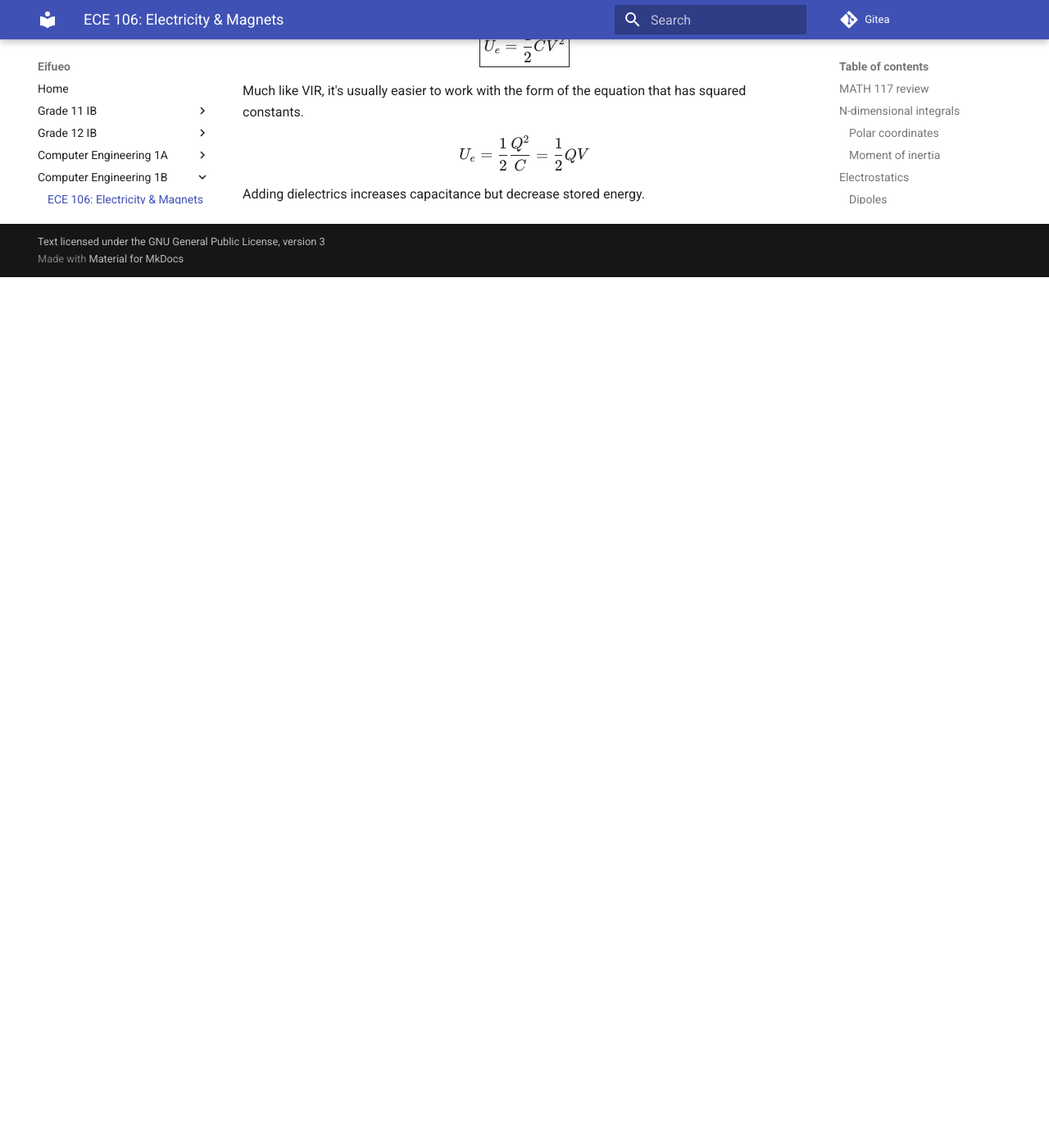
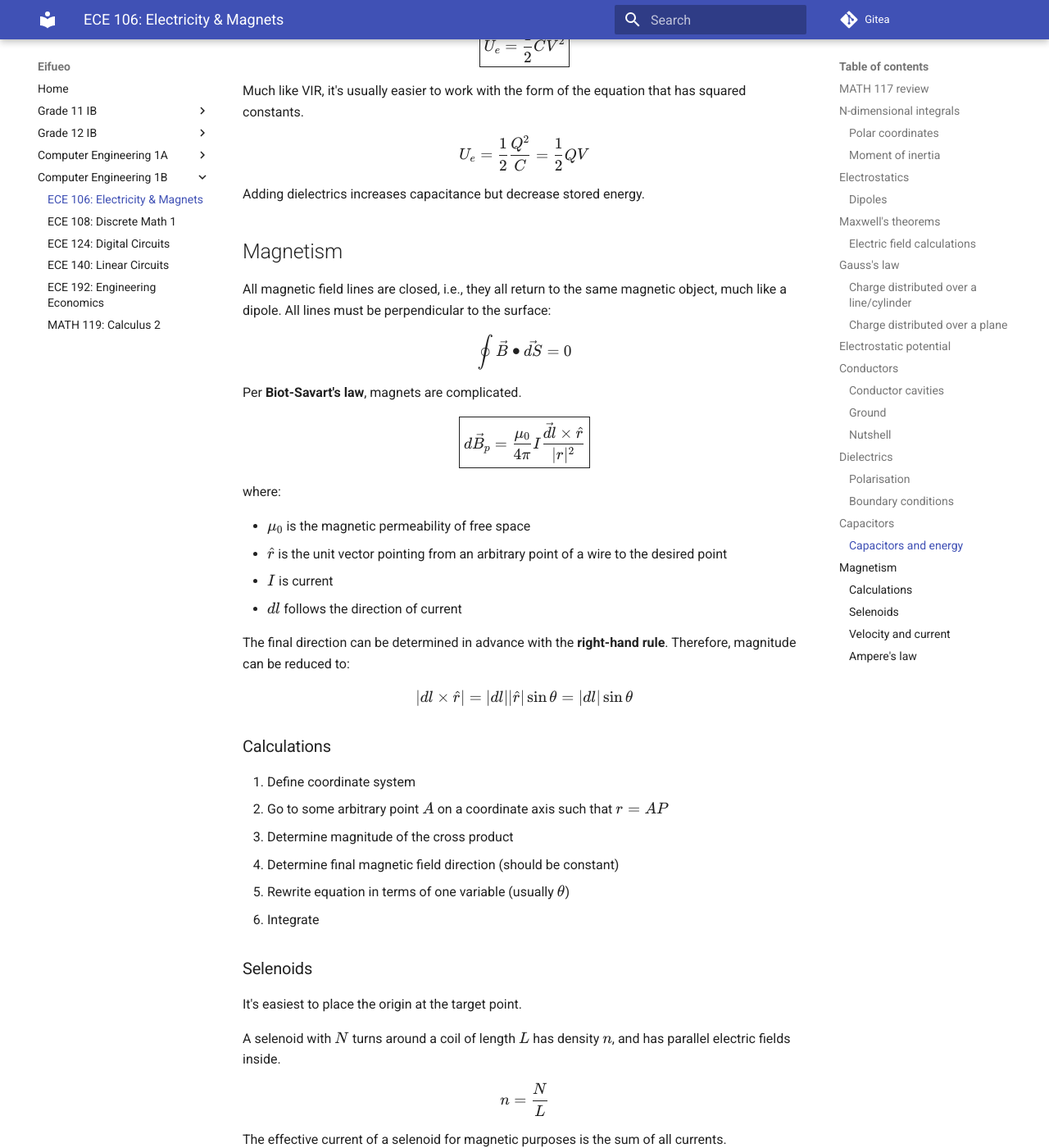
Before and after one commit to potatoeggy/eifueo, an MkDocs documentation site: the page built from docs/1b/ece106.md, in a window 1280 px wide and 1400 px high, scrolled down 14551 px. Shown: the whole window at 82% size. Built offline with MkDocs 1.6.1 and Material for MkDocs 9.7.7, drawn with Linux system fonts in a browser that asks for light colours; before the commit the page ends 14889 px from its top, so only the background shows below that; some of the changed text lies outside the part shown.

Commit message:
ece106: add magnets

```diff
--- a/docs/1b/ece106.md
+++ b/docs/1b/ece106.md
@@ -517,3 +517,108 @@ Much like VIR, it's usually easier to work with the form of the equation that ha
 $$U_e=\frac 1 2 \frac {Q^2}{C}=\frac 1 2 QV$$
 
 Adding dielectrics increases capacitance but decrease stored energy.
+
+## Magnetism
+
+All magnetic field lines are closed, i.e., they all return to the same magnetic object, much like a dipole. All lines must be perpendicular to the surface:
+
+$$\oint\vec B\bullet\vec{dS}=0$$
+
+Per **Biot-Savart's law**, magnets are complicated.
+
+$$\boxed{d\vec B_p=\frac{\mu_0}{4\pi}I\frac{\vec {dl}\times\hat r}{|r|^2}}$$
+
+where:
+
+- $\mu_0$ is the magnetic permeability of free space
+- $\hat r$ is the unit vector pointing from an arbitrary point of a wire to the desired point
+- $I$ is current
+- $dl$ follows the direction of current
+
+The final direction can be determined in advance with the **right-hand rule**. Therefore, magnitude can be reduced to:
+
+$$|dl\times\hat r|=|dl||\hat r|\sin\theta=|dl|\sin\theta$$
+
+### Calculations
+
+1. Define coordinate system
+2. Go to some arbitrary point $A$ on a coordinate axis such that $r=AP$
+3. Determine magnitude of the cross product
+4. Determine final magnetic field direction (should be constant)
+5. Rewrite equation in terms of one variable (usually $\theta$)
+6. Integrate
+
+### Selenoids
+
+It's easiest to place the origin at the target point.
+
+A selenoid with $N$ turns around a coil of length $L$ has density $n$, and has parallel electric fields inside.
+
+$$n=\frac N L$$
+
+The effective current of a selenoid for magnetic purposes is the sum of all currents.
+
+$$\boxed{I_{eff}=ndzI}$$
+
+where:
+
+- $dz$ is the axis in the direction of current
+- $I$ is current
+
+This can be substituted directly into Biot-Savart's law, although definite integration should be done **in the direction of the axis** (from the desired point to the farthest point of the selenoid).
+
+### Velocity and current
+
+Biot-Savart's law can be applied to moving charges:
+
+$$I\cdot \vec{dl}=\frac{dq\cdot dl}{dt}=dq\cdot \vec v$$
+
+### Ampere's law
+
+!!! definition
+    - **Drift velocity** is the average speed of electrons through a material.
+
+The **current density** $\vec J$ is the amount of charge per unit time that flows through a unit area of a cross section.
+
+$$\boxed{\vec J=nq\vec u=\rho_v\vec u}$$
+
+where:
+
+- $\vec u$ is drift velocity
+- $n$ is the charge per unit volume
+- $q$ is the total charge
+
+Ohmic resistors have current density proportional to electric field by a material's **conductivity** $\sigma$.
+
+$$\vec J=\sigma\vec E$$
+
+Resistivity is related to conductivity: $\rho=\frac 1\sigma$
+
+Integrating over a cross section returns current:
+
+$$\boxed{I=\oint\vec J\bullet\vec{dS}}$$
+
+**Ampere's law** asserts that magnetic flux due to all currents is equal to current enclosed inside a closed boundary/loop.
+
+$$
+\boxed{\begin{align*}
+\oint\vec B\bullet\vec{dl}&=\mu_0I_{enc} \\
+&=\mu_0\oint\vec J\bullet\vec{dS}
+\end{align*}}
+$$
+
+where:
+
+- $dl$ is the line along the loop/boundary in an arbitrary direction
+- $I_{enc}$ is the sum of all enclosed currents
+
+$dl$ (along the loop) and $dS$ are related in direction with each other per the **right hand rule**.
+
+For each enclosed $I$, if its direction is:
+
+- the same as $\vec dS$, it is positive in the sum term
+- opposite $\vec dS$, it is negative in the sum term
+
+1. Use $dl$ to find $dS$ or vice versa
+2. Determine $I_{enc}$
+3. Solve
```
